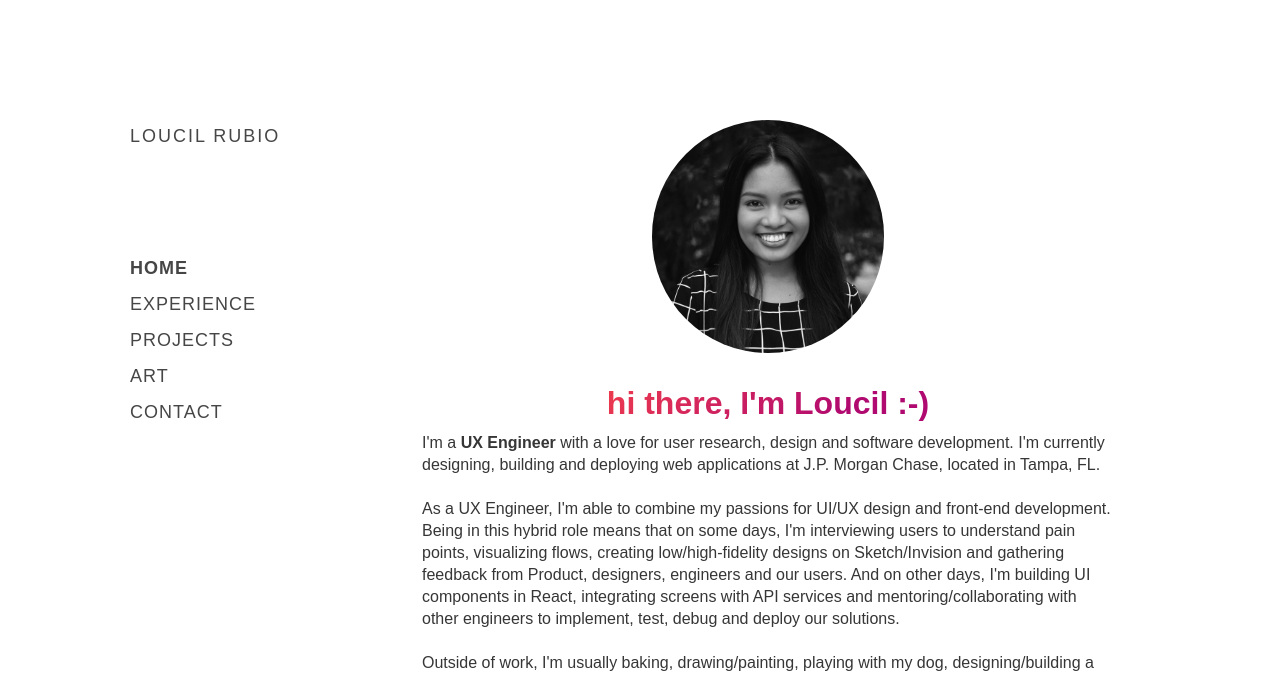
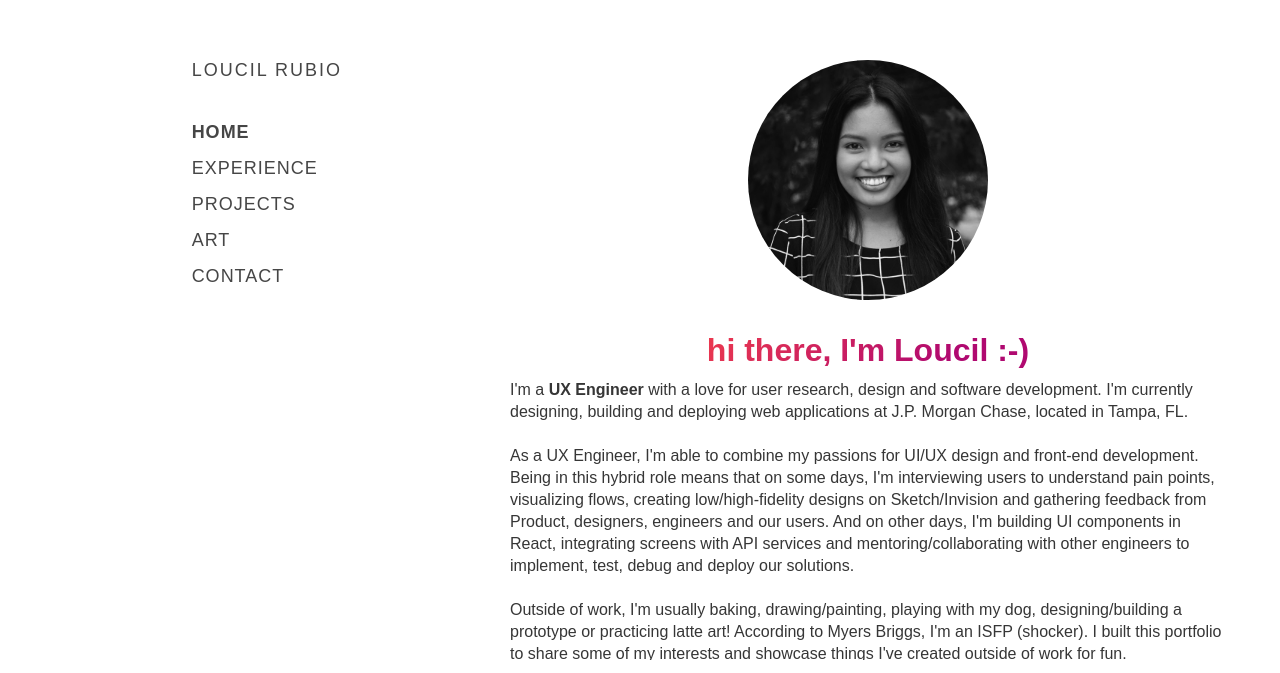
Before and after one commit to loucilvr/loucilrubio.github.io, a React (Create React App) app: page /contact in a window 1280 px wide. Shown: the part 140-813 px from the top of the page. Built offline with nearby package versions, Linux system fonts and the light colour scheme.

Commit message:
style cleanup

```diff
--- a/src/App.js
+++ b/src/App.js
@@ -12,11 +12,10 @@ import Experience from "./pages/Experience/Experience";
 const useStyles = createUseStyles({
   content: {
     "@media (min-width: 769px)": {
-      maxWidth: "1080px",
       width: "100%",
+      height: "100%",
       display: "flex",
       justifyContent: "space-between",
-      padding: "260px 0px",
     },
     "@media (max-width: 768px)": {
       width: "100%",
@@ -25,13 +24,20 @@ const useStyles = createUseStyles({
       flexDirection: "column",
     },
   },
+  navContainer: {
+    "@media (min-width: 769px)": {
+      width: "30%",
+      display: "flex",
+      flexDirection: "row-reverse",
+    },
+  },
   mainContent: {
     "@media (min-width: 769px)": {
       display: "flex",
-      alignItems: "center",
-      width: "900px",
-      height: "100%",
-      padding: "0px 24px 24px 280px",
+      width: "70%",
+      paddingTop: "200px",
+      paddingLeft: "120px",
+      overflow: "auto",
     },
     "@media (max-width: 768px)": {
       display: "flex",
@@ -43,6 +49,14 @@ const useStyles = createUseStyles({
       paddingBottom: "64px",
     },
   },
+  children: {
+    "@media (min-width: 769px)": {
+      width: "800px",
+    },
+    height: "100%",
+    display: "flex",
+    justifyContent: "center",
+  },
 });
 
 const App = () => {
@@ -50,14 +64,18 @@ const App = () => {
   return (
     <Switch>
       <div className={classes.content}>
+        <div className={classes.navContainer}>
           <Menu />
+        </div>
         <main className={classes.mainContent}>
+          <div className={classes.children}>
             <Route exact path="/" component={Home} />
             <Route path="/experience" component={Experience} />
             <Route path="/projects" component={Projects} />
             <Route path="/art" component={Illustrations} />
             <Route path="/misc" component={Misc} />
             <Route path="/contact" component={Contact} />
+          </div>
         </main>
       </div>
     </Switch>
--- a/src/components/Menu/Menu.js
+++ b/src/components/Menu/Menu.js
@@ -10,9 +10,6 @@ const useStyles = createUseStyles({
     fontWeight: "bold !important",
   },
   menu: {
-    height: "auto",
-    overflow: "hidden",
-    boxSizing: "border-box",
     zIndex: 2,
     "@media (max-width: 768px)": {
       display: "flex",
@@ -20,17 +17,17 @@ const useStyles = createUseStyles({
       padding: "32px 24px",
       fontSize: "16px",
       width: "100%",
-      height: "424px",
+      height: "340px",
       backgroundImage:
         "-webkit-linear-gradient(100deg, transparent 34.5%, #242526 35%, #242526 95%)",
       position: "fixed",
       overflow: "hidden",
     },
     "@media (min-width: 769px)": {
+      maxWidth: "200px",
       display: "flex",
       flexDirection: "column",
-      padding: "0px 24px",
-      position: "fixed",
+      paddingTop: "200px",
     },
   },
   link: {
@@ -79,6 +76,7 @@ const useStyles = createUseStyles({
     },
   },
   portfolioLabel: {
+    whiteSpace: "nowrap",
     padding: "6px",
     borderRadius: "4px",
     fontSize: "18px",
@@ -152,6 +150,7 @@ const Menu = ({ selectedContent, setView }) => {
         showMenu ? classes.showMenu : classes.hideMenu
       )}
     >
+      <span className={classes.linkContainer}>
         <a href="/" className={classes.portfolioLabel}>
           LOUCIL RUBIO
         </a>
@@ -168,6 +167,7 @@ const Menu = ({ selectedContent, setView }) => {
             </li>
           ))}
         </ul>
+      </span>
     </nav>
   );
 };
--- a/src/components/Tabs/Tabs.js
+++ b/src/components/Tabs/Tabs.js
@@ -8,7 +8,7 @@ const useStyles = createUseStyles({
     border: "none",
     color: "#464646",
     padding: "8px",
-    fontSize: '14px',
+    fontSize: "14px",
     "&:hover": {
       borderBottom: "2px solid #000000",
       cursor: "pointer",
@@ -20,6 +20,8 @@ const useStyles = createUseStyles({
   },
   tabs: {
     margin: "24px",
+    display: "flex",
+    justifyContent: "center",
   },
 });
 
--- a/src/index.css
+++ b/src/index.css
@@ -1,3 +1,8 @@
+html,
+body {
+  height: 100%;
+}
+
 body {
   margin: 0;
   padding: 0;
@@ -8,4 +13,5 @@ body {
   display: flex;
   align-items: center;
   justify-content: center;
+  height: 100%;
 }
--- a/src/pages/Art/Art.js
+++ b/src/pages/Art/Art.js
@@ -22,21 +22,13 @@ const useStyles = createUseStyles({
     display: "flex",
     flexDirection: "column",
     alignItems: "center",
-    justifyContent: "center",
-    "@media (min-width: 769px)": {
-      width: "700px",
-    },
   },
   artContainer: {
-    display: "flex",
-    flexDirection: "column",
-    justifyContent: "center",
-    alignItems: "center",
+    width: "100%",
+    height: "100%",
   },
   image: {
-    flexGrow: 1,
-    width: "80%",
-    height: "100%",
+    width: "70%",
     margin: "8px",
     border: "1px solid #eee",
   },
@@ -111,7 +103,6 @@ const Illustrations = () => {
     }
   }, [selectedTab]);
 
-  console.log("selectedTab", selectedTab);
   return (
     <div className={classes.artContainer}>
       <PageHeading title="Art" />
--- a/src/pages/Contact/Contact.js
+++ b/src/pages/Contact/Contact.js
@@ -16,13 +16,9 @@ const useStyles = createUseStyles({
   linkContainer: {
     display: "flex",
     flexDirection: "column",
-    "@media (min-width: 769px)": {
-      width: "600px",
-    },
+    width: "100%",
   },
   links: {
-    display: "flex",
-    flexDirection: "column",
     paddingTop: "32px",
   },
 });
@@ -35,13 +31,21 @@ const Contact = () => {
       <div className={classes.links}>
         <p className={classes.text}>
           LinkedIn:{" "}
-          <a href="https://www.linkedin.com/in/mlcrubio" target="_blank" rel="noopener noreferrer">
+          <a
+            href="https://www.linkedin.com/in/mlcrubio"
+            target="_blank"
+            rel="noopener noreferrer"
+          >
             www.linkedin.com/in/mlcrubio
           </a>
         </p>
         <p className={classes.text}>
           GitHub:{" "}
-          <a href="https://www.github.com/loucilvr" target="_blank" rel="noopener noreferrer">
+          <a
+            href="https://www.github.com/loucilvr"
+            target="_blank"
+            rel="noopener noreferrer"
+          >
             www.github.com/loucilvr
           </a>
         </p>
--- a/src/pages/Home/Home.js
+++ b/src/pages/Home/Home.js
@@ -28,7 +28,7 @@ const useStyles = createUseStyles({
       width: "30%",
     },
     "@media (max-width: 768px)": {
-      width: "50%"
+      width: "40%"
     },
     borderRadius: "50%",
     marginBottom: "32px",
--- a/src/pages/Projects/Project.js
+++ b/src/pages/Projects/Project.js
@@ -7,6 +7,7 @@ const useStyles = createUseStyles({
     display: "flex",
     flexDirection: "column",
     alignItems: "center",
+    borderBottom: "1px solid #DDDDDD",
     "@media (min-width: 769px)": {
       padding: "64px 24px",
     },
@@ -14,18 +15,12 @@ const useStyles = createUseStyles({
       padding: "64px 24px",
     },
     "& h2": {
-      paddingBottom: '16px',
+      paddingBottom: "16px",
       margin: 0,
     },
   },
   demoImages: {
     padding: "24px 0px",
-  },
-  horizRule: {
-    backgroundColor: "#dddddd",
-    height: "1px",
-    marginBottom: "8px",
-    width: "90%",
   },
 });
 const Project = ({ title, description, renderImages, renderFooter }) => {
@@ -40,7 +35,6 @@ const Project = ({ title, description, renderImages, renderFooter }) => {
         </span>
         {renderFooter && renderFooter()}
       </div>
-      <div className={classes.horizRule} />
     </>
   );
 };
```
Lines whose indentation alone changed are shown as unchanged.
